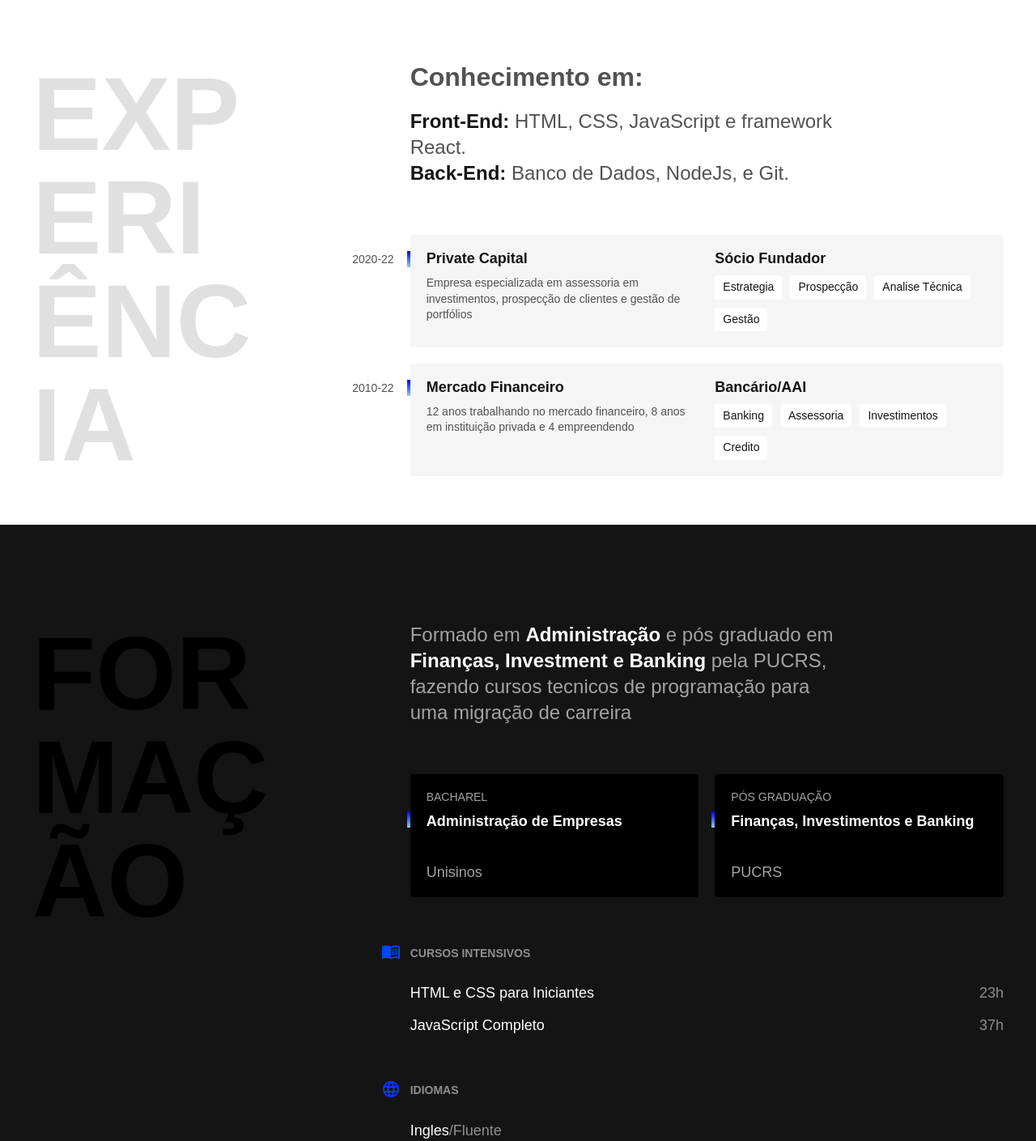
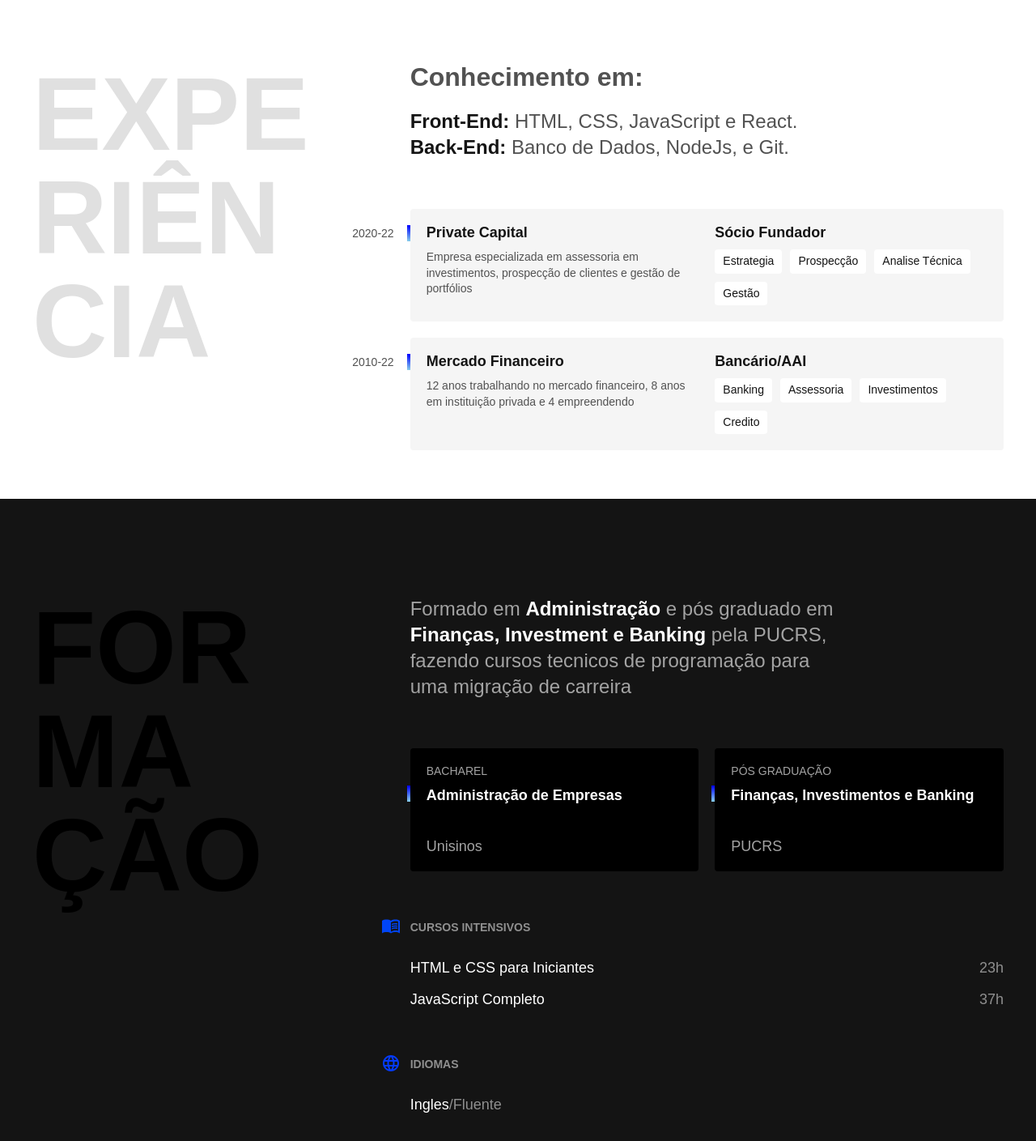
Before and after one commit to Rinaldoac/Rinaldoac.github.io, a plain HTML site: page index.html in a window 1280 px wide. Shown: the part 385-1794 px from the top of the page at 81% size. Drawn offline with Linux system fonts and the light colour scheme.

Commit message:
melhorias

```diff
--- a/css/experiencia.css
+++ b/css/experiencia.css
@@ -9,6 +9,7 @@
 
 .experiencia .subtitulo {
   color: #e0e0e0;
+  max-width: 5ch;
 }
 
 .experiencia-titulo {
--- a/css/formacao.css
+++ b/css/formacao.css
@@ -24,7 +24,7 @@
 }
 .formacao .subtitulo {
   color: #000000;
-  max-width: 5ch;
+  max-width: 4ch;
 }
 
 .formacao-texto {
--- a/index.html
+++ b/index.html
@@ -37,7 +37,7 @@
     <h2 class="subtitulo">Experiência</h2>
     <div>
       <h2 class="experiencia-titulo">Conhecimento em:</h2>
-      <p class="experiencia-texto"><strong>Front-End:</strong> HTML, CSS, JavaScript e framework React.<br>
+      <p class="experiencia-texto"><strong>Front-End:</strong> HTML, CSS, JavaScript e React.<br>
         <strong>Back-End: </Strong> Banco de Dados, NodeJs, e Git.
       </p>
       <div class="empresa">
```
